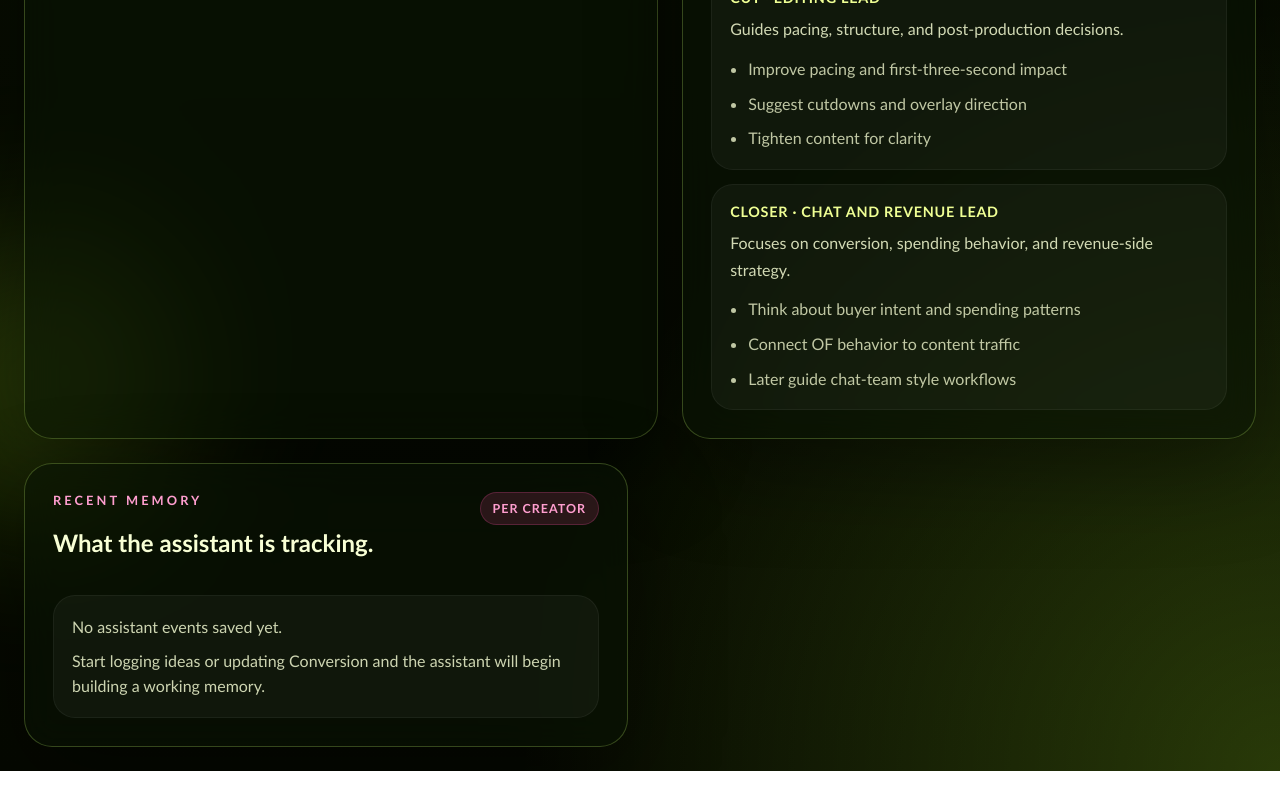
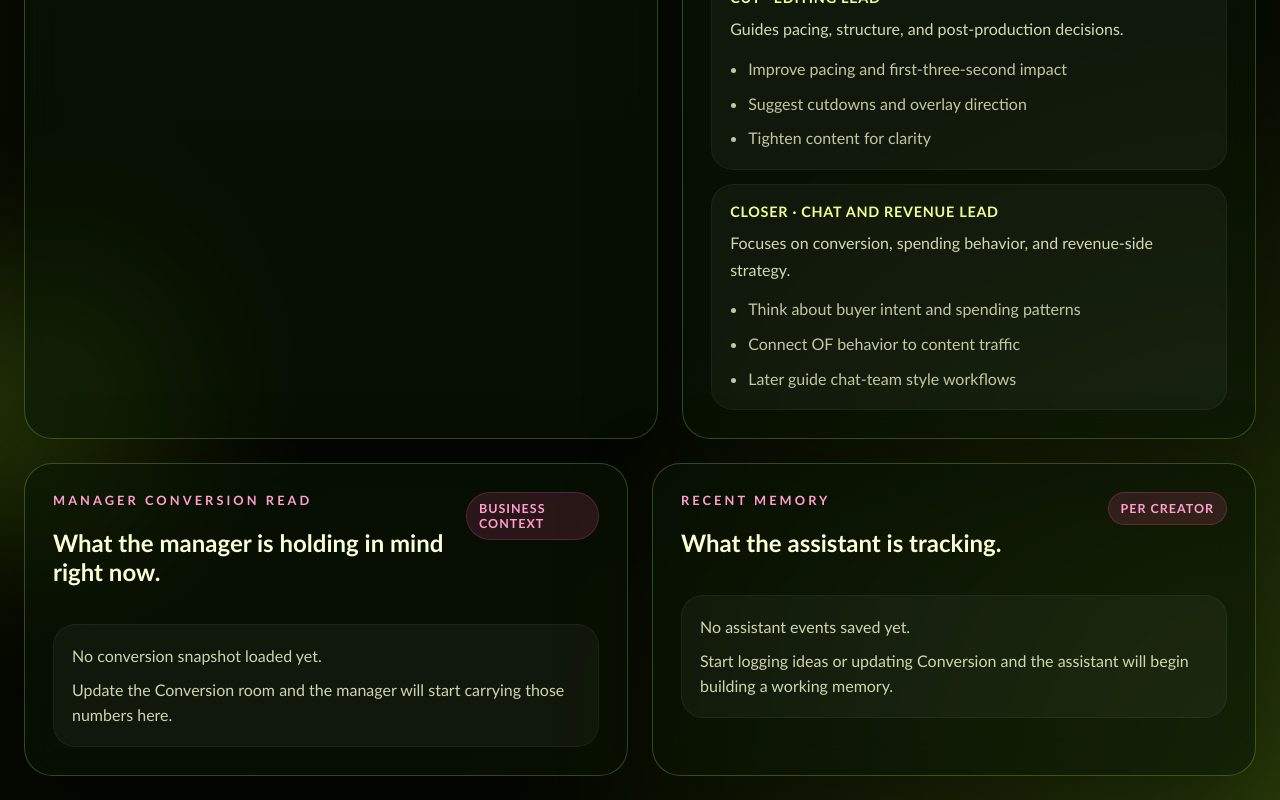
Before and after one commit to littlemadimade/maddiehq, a Next.js app: page /assistant in a window 1280 px wide. Shown: the part 1424-2224 px from the top of the page. Before the commit the page ends 2195 px from the top, so only its background shows below. Built offline with nearby package versions, Linux system fonts and the light colour scheme.

Commit message:
Surface conversion context in manager bot

```diff
--- a/app/assistant/page.tsx
+++ b/app/assistant/page.tsx
@@ -19,6 +19,7 @@ import {
 } from "@/lib/assistant-memory";
 import { buildAssistantTeam } from "@/lib/assistant-team";
 import {
+  buildConversionSnapshot,
   buildConversionStorageKey,
   defaultConversionInputs,
   type ConversionInputs
@@ -42,6 +43,10 @@ export default function AssistantPage() {
 
   const chatStorageKey = useMemo(() => buildChatStorageKey(activeProfile.id), [activeProfile.id]);
   const team = useMemo(() => buildAssistantTeam(memory), [memory]);
+  const conversionSnapshot = useMemo(
+    () => (conversionInputs ? buildConversionSnapshot(conversionInputs) : null),
+    [conversionInputs]
+  );
 
   useEffect(() => {
     setMessages([]);
@@ -163,6 +168,12 @@ export default function AssistantPage() {
           <p>
             Current mode: {memory.tone} · {memory.focus} focus
           </p>
+          {conversionSnapshot ? (
+            <p className="hero__save-state">
+              Leading with {conversionSnapshot.ofConversionLabel} OF conversion from{" "}
+              {conversionSnapshot.pageViewsLabel} OF page views.
+            </p>
+          ) : null}
           <p className="hero__save-state">{events.length} recent events remembered</p>
         </div>
       </section>
@@ -240,6 +251,41 @@ export default function AssistantPage() {
         <article className="panel assistant-room">
           <div className="suggestions-card__header">
             <div>
+              <p className="eyebrow">Manager Conversion Read</p>
+              <h2>What the manager is holding in mind right now.</h2>
+            </div>
+            <span className="suggestions-card__tag">Business context</span>
+          </div>
+          {conversionSnapshot ? (
+            <div className="metric-grid">
+              <article className="metric">
+                <p className="metric__label">OF Conversion</p>
+                <p className="metric__value">{conversionSnapshot.ofConversionLabel}</p>
+              </article>
+              <article className="metric">
+                <p className="metric__label">Profile To OF</p>
+                <p className="metric__value">{conversionSnapshot.profileToOfLabel}</p>
+              </article>
+              <article className="metric">
+                <p className="metric__label">New Subs</p>
+                <p className="metric__value">{conversionSnapshot.subsLabel}</p>
+              </article>
+              <article className="metric">
+                <p className="metric__label">Top Spender</p>
+                <p className="metric__value">{conversionSnapshot.topSpenderLabel}</p>
+              </article>
+            </div>
+          ) : (
+            <div className="brainstorm-empty">
+              <p>No conversion snapshot loaded yet.</p>
+              <p>Update the Conversion room and the manager will start carrying those numbers here.</p>
+            </div>
+          )}
+        </article>
+
+        <article className="panel assistant-room">
+          <div className="suggestions-card__header">
+            <div>
               <p className="eyebrow">Recent Memory</p>
               <h2>What the assistant is tracking.</h2>
             </div>
--- a/app/globals.css
+++ b/app/globals.css
@@ -167,6 +167,47 @@ body {
   flex-direction: column;
   gap: 12px;
   margin-top: 16px;
+}
+
+.floating-assistant__conversion {
+  margin-top: 16px;
+  padding: 14px;
+  border-radius: 18px;
+  background: rgba(182, 255, 39, 0.08);
+  border: 1px solid rgba(182, 255, 39, 0.14);
+}
+
+.floating-assistant__conversion-label {
+  margin: 0 0 12px;
+  color: var(--lime-soft);
+  font-size: 0.82rem;
+  font-weight: 800;
+  letter-spacing: 0.08em;
+  text-transform: uppercase;
+}
+
+.floating-assistant__conversion-grid {
+  display: grid;
+  grid-template-columns: 1fr 1fr;
+  gap: 12px;
+}
+
+.floating-assistant__conversion-grid span,
+.floating-assistant__conversion-grid strong {
+  display: block;
+}
+
+.floating-assistant__conversion-grid span {
+  color: rgba(248, 255, 213, 0.62);
+  font-size: 0.78rem;
+  text-transform: uppercase;
+  letter-spacing: 0.06em;
+}
+
+.floating-assistant__conversion-grid strong {
+  margin-top: 4px;
+  color: var(--text);
+  font-size: 1rem;
 }
 
 .floating-assistant__input {
--- a/components/floating-assistant.tsx
+++ b/components/floating-assistant.tsx
@@ -12,6 +12,7 @@ import {
   type AssistantMemory
 } from "@/lib/assistant-memory";
 import {
+  buildConversionSnapshot,
   buildConversionStorageKey,
   defaultConversionInputs,
   type ConversionInputs
@@ -29,6 +30,7 @@ export function FloatingAssistant() {
   const [conversionInputs, setConversionInputs] = useState<ConversionInputs | null>(null);
   const [quickQuestion, setQuickQuestion] = useState("");
   const [quickAnswer, setQuickAnswer] = useState("");
+  const conversionSnapshot = conversionInputs ? buildConversionSnapshot(conversionInputs) : null;
 
   useEffect(() => {
     const saved = window.localStorage.getItem(buildAssistantMemoryStorageKey(activeProfile.id));
@@ -116,10 +118,34 @@ export function FloatingAssistant() {
               : "I am ready when you want a quick manager read or want to jump into the full assistant room."}
           </p>
 
+          {conversionSnapshot ? (
+            <div className="floating-assistant__conversion">
+              <p className="floating-assistant__conversion-label">Conversion read</p>
+              <div className="floating-assistant__conversion-grid">
+                <div>
+                  <span>OF conversion</span>
+                  <strong>{conversionSnapshot.ofConversionLabel}</strong>
+                </div>
+                <div>
+                  <span>New subs</span>
+                  <strong>{conversionSnapshot.subsLabel}</strong>
+                </div>
+                <div>
+                  <span>OF page views</span>
+                  <strong>{conversionSnapshot.pageViewsLabel}</strong>
+                </div>
+                <div>
+                  <span>Top spender</span>
+                  <strong>{conversionSnapshot.topSpenderLabel}</strong>
+                </div>
+              </div>
+            </div>
+          ) : null}
+
           <div className="floating-assistant__quick">
             <textarea
               className="input-card__field floating-assistant__input"
-              placeholder="Ask one quick question..."
+              placeholder="Ask one quick question, like how conversions look..."
               value={quickQuestion}
               onChange={(event) => setQuickQuestion(event.target.value)}
             />
--- a/lib/assistant-chat.ts
+++ b/lib/assistant-chat.ts
@@ -1,6 +1,6 @@
 import type { AssistantMemory } from "@/lib/assistant-memory";
 import type { AssistantEvent } from "@/lib/assistant-events";
-import type { ConversionInputs } from "@/lib/conversion";
+import { buildConversionSnapshot, type ConversionInputs } from "@/lib/conversion";
 import {
   buildAssistantTeam,
   pickAssistantRoute,
@@ -64,11 +64,14 @@ function buildSpecialistReply(args: {
           : "If a post feels weak, I would inspect the opening, the trim, and whether the visual matches the hook."
       }`;
     case "chat-revenue":
-      return `Closer's read: I care about buyer intent more than surface attention. ${
-        conversionInputs
-          ? `With ${conversionInputs.ofPageViews} OF page views and ${conversionInputs.newSubscribers} new subs saved, I would inspect where curiosity is failing to become paid behavior.`
-          : "Without updated conversion numbers, I would treat any revenue conclusion as a loose guess."
-      }`;
+      if (!conversionInputs) {
+        return "Closer's read: without updated conversion numbers, I would treat any revenue conclusion as a loose guess.";
+      }
+
+      {
+        const snapshot = buildConversionSnapshot(conversionInputs);
+        return `Closer's read: I care about buyer intent more than surface attention. Right now you are sitting at ${snapshot.ofConversionLabel} OF conversion from ${snapshot.pageViewsLabel} OF page views, with a top spender at ${snapshot.topSpenderLabel}. I would inspect where curiosity is failing to become paid behavior.`;
+      }
     default:
       return `Manager read: stay aligned with ${memory.mainGoal.toLowerCase()} and keep ${memory.currentPriority.toLowerCase()} at the top of the stack.`;
   }
@@ -154,9 +157,9 @@ export function buildAssistantReply({
 
   if (normalized.includes("weak") || normalized.includes("wrong")) {
     if (conversionInputs && conversionInputs.ofPageViews > 0) {
-      const conversionRate = ((conversionInputs.newSubscribers / conversionInputs.ofPageViews) * 100).toFixed(1);
+      const snapshot = buildConversionSnapshot(conversionInputs);
       return combineWithSpecialist(
-        `The weakest pressure point I can see right now is the handoff into OF. Your rough conversion is about ${conversionRate}%, so I would inspect the reel-to-profile-to-OF bridge before assuming the problem is pure traffic volume.`
+        `The weakest pressure point I can see right now is the handoff into OF. Your rough conversion is about ${snapshot.ofConversionLabel}, so I would inspect the reel-to-profile-to-OF bridge before assuming the problem is pure traffic volume.`
       );
     }
 
@@ -183,6 +186,24 @@ export function buildAssistantReply({
     );
   }
 
+  if (
+    normalized.includes("conversion") ||
+    normalized.includes("subscribers") ||
+    normalized.includes("subs") ||
+    normalized.includes("page views")
+  ) {
+    if (conversionInputs) {
+      const snapshot = buildConversionSnapshot(conversionInputs);
+      return combineWithSpecialist(
+        `Manager Bot read: the current conversion picture is ${snapshot.ofConversionLabel} OF conversion from ${snapshot.pageViewsLabel} OF page views, with ${snapshot.subsLabel} new subs and ${snapshot.topSpenderLabel} as the top spender signal.`
+      );
+    }
+
+    return combineWithSpecialist(
+      "Manager Bot read: I do not have a saved conversion snapshot yet, so the next move is to update the Conversion room and give me real numbers to work from."
+    );
+  }
+
   if (normalized.includes("team") || normalized.includes("people")) {
     return `The team shape now is: ${team
       .map((member) => `${member.name} for ${member.title.toLowerCase()}`)
--- a/lib/conversion.ts
+++ b/lib/conversion.ts
@@ -125,6 +125,23 @@ export function buildConversionSummary(inputs: ConversionInputs) {
   };
 }
 
+export function buildConversionSnapshot(inputs: ConversionInputs) {
+  const ofConversionRate =
+    inputs.ofPageViews > 0 ? (inputs.newSubscribers / inputs.ofPageViews) * 100 : 0;
+  const profileToOfRate =
+    inputs.profileVisits > 0 ? (inputs.ofPageViews / inputs.profileVisits) * 100 : 0;
+
+  return {
+    ofConversionRate,
+    profileToOfRate,
+    ofConversionLabel: formatPercent(ofConversionRate),
+    profileToOfLabel: formatPercent(profileToOfRate),
+    subsLabel: formatWholeNumber(inputs.newSubscribers),
+    pageViewsLabel: formatWholeNumber(inputs.ofPageViews),
+    topSpenderLabel: formatCurrency(inputs.topSpenderAmount)
+  };
+}
+
 export const managerNotes = [
   "Track OF page views and new subscribers together so the app can calculate your rough conversion rate automatically.",
   "When a reel brings subs, note the hook, cover, and posting window so you can compare what kind of traffic converts best.",
```
